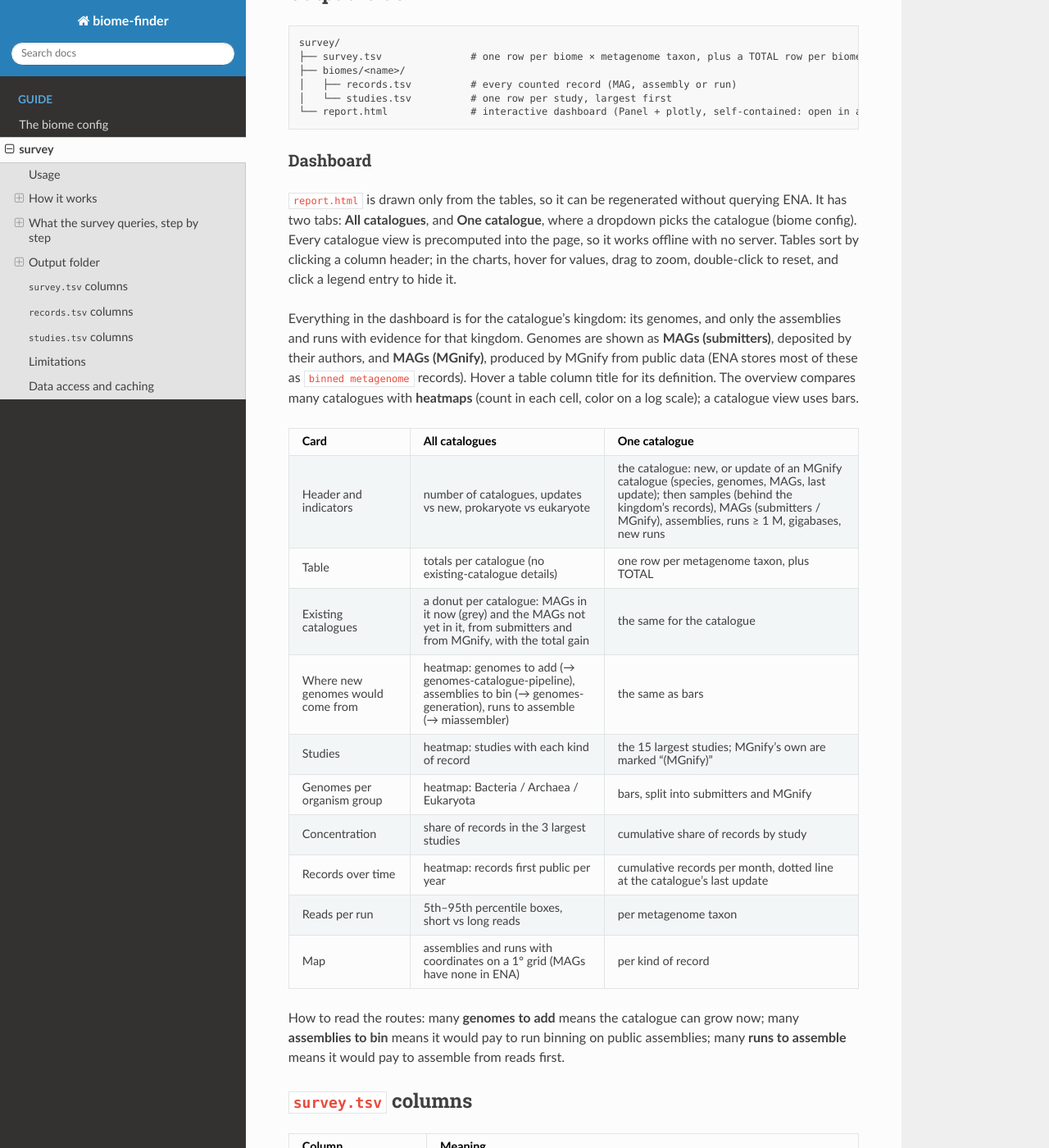
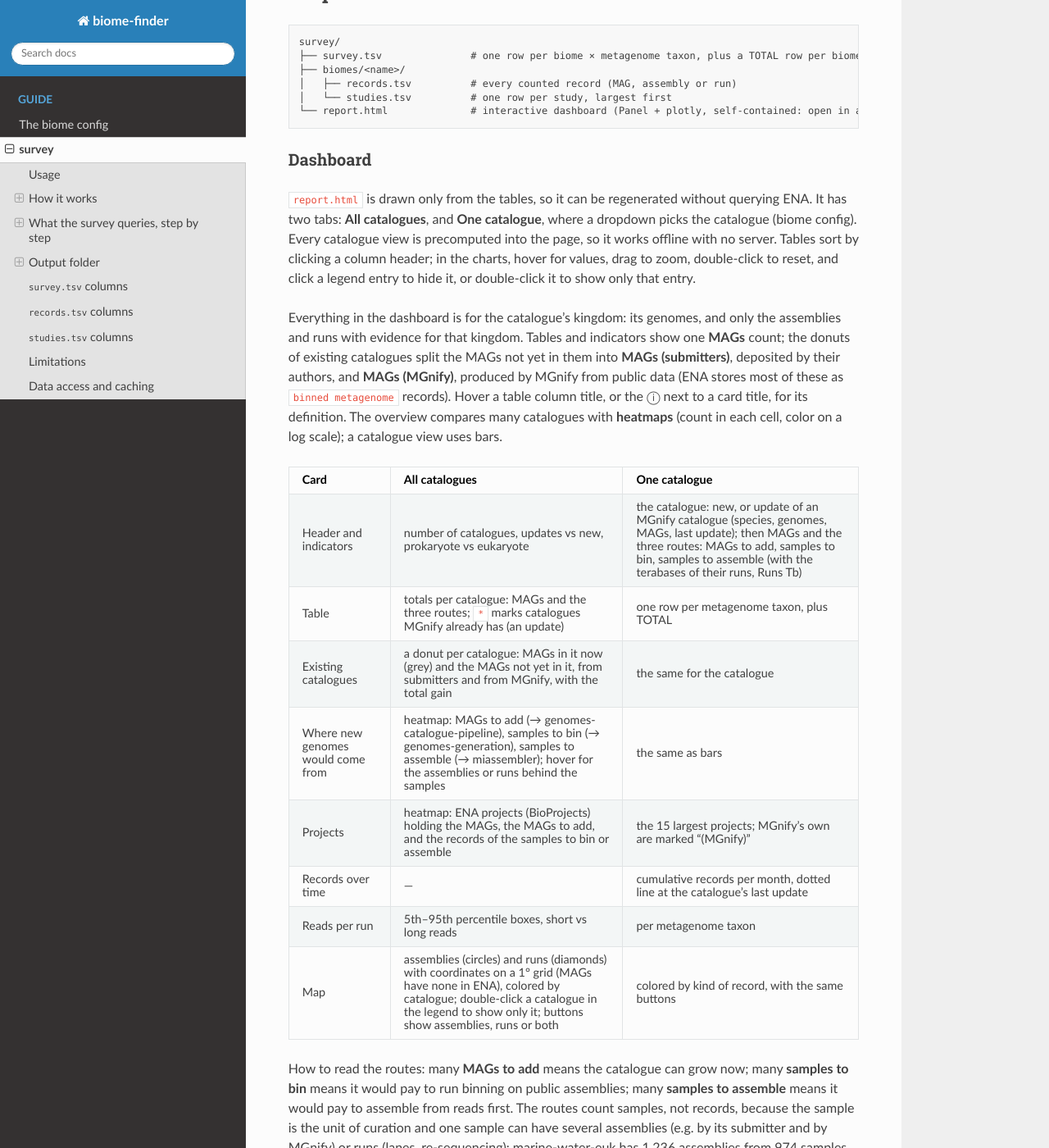
Before and after one commit to dezordi/biome-finder, a Sphinx documentation site: the page built from docs/survey.md, in a window 1280 px wide and 1400 px high, scrolled down 8306 px. Shown: the whole window at 82% size. Built offline with Sphinx 7.4.7 and the Read the Docs theme 3.1.0, drawn with Linux system fonts in a browser that asks for light colours; some of the changed text lies outside the part shown.

Commit message:
Focus the survey dashboard on what can be added, binned or assembled
- Tables show MAGs, MAGs to add, samples to bin, samples to assemble and Runs Tb;
  the record counts behind each route are in the routes chart hover
- Mark catalogues MGnify already has with "*"
- Projects per catalogue counted per route, with a tooltip on project cards
- Maps: assemblies as circles, runs as diamonds, buttons to show either or both,
  legend grouped per catalogue so a double-click isolates it
- Drop the organism-group, per-year and project-share charts

Co-Authored-By: Claude Opus 5.5 <noreply@anthropic.com>

```diff
--- a/docs/survey.md
+++ b/docs/survey.md
@@ -174,8 +174,8 @@ The survey keeps every node under a `{mgnify_lineages}` entry and drops every no
 
 This is context only: MGnify counts every analysed sample in the lineage, of any kingdom and
 including amplicon studies, so it is not a count for the catalogue's kingdom. The dashboard shows
-**Samples** instead: the distinct samples behind the kingdom's genomes (their `derived from` source
-samples), assemblies and runs (marine-water-euk: 2,799).
+the distinct samples of two routes instead: **Samples to bin** and **Samples to assemble**
+(marine-water-euk: 974 and 1,713).
 
 ### 3. Tax IDs (`metagenome_taxa`, `kingdom`)
 
@@ -302,31 +302,37 @@ survey/
 It has two tabs: **All catalogues**, and **One catalogue**, where a dropdown picks the
 catalogue (biome config). Every catalogue view is precomputed into the page, so it works
 offline with no server. Tables sort by clicking a column header; in the charts, hover for
-values, drag to zoom, double-click to reset, and click a legend entry to hide it.
+values, drag to zoom, double-click to reset, and click a legend entry to hide it, or double-click it to show only that entry.
 
 Everything in the dashboard is for the catalogue's kingdom: its genomes, and only the
-assemblies and runs with evidence for that kingdom. Genomes are shown as **MAGs
+assemblies and runs with evidence for that kingdom. Tables and indicators show one **MAGs**
+count; the donuts of existing catalogues split the MAGs not yet in them into **MAGs
 (submitters)**, deposited by their authors, and **MAGs (MGnify)**, produced by MGnify from
 public data (ENA stores most of these as `binned metagenome` records). Hover a table column
-title for its definition. The overview compares many catalogues with **heatmaps** (count in
+title, or the ⓘ next to a card title, for its definition. The overview compares many catalogues with **heatmaps** (count in
 each cell, color on a log scale); a catalogue view uses bars.
 
 | Card | All catalogues | One catalogue |
 |---|---|---|
-| Header and indicators | number of catalogues, updates vs new, prokaryote vs eukaryote | the catalogue: new, or update of an MGnify catalogue (species, genomes, MAGs, last update); then samples (behind the kingdom's records), MAGs (submitters / MGnify), assemblies, runs ≥ 1 M, gigabases, new runs |
-| Table | totals per catalogue (no existing-catalogue details) | one row per metagenome taxon, plus TOTAL |
+| Header and indicators | number of catalogues, updates vs new, prokaryote vs eukaryote | the catalogue: new, or update of an MGnify catalogue (species, genomes, MAGs, last update); then MAGs and the three routes: MAGs to add, samples to bin, samples to assemble (with the terabases of their runs, Runs Tb) |
+| Table | totals per catalogue: MAGs and the three routes; `*` marks catalogues MGnify already has (an update) | one row per metagenome taxon, plus TOTAL |
 | Existing catalogues | a donut per catalogue: MAGs in it now (grey) and the MAGs not yet in it, from submitters and from MGnify, with the total gain | the same for the catalogue |
-| Where new genomes would come from | heatmap: genomes to add (→ genomes-catalogue-pipeline), assemblies to bin (→ genomes-generation), runs to assemble (→ miassembler) | the same as bars |
-| Studies | heatmap: studies with each kind of record | the 15 largest studies; MGnify's own are marked "(MGnify)" |
-| Genomes per organism group | heatmap: Bacteria / Archaea / Eukaryota | bars, split into submitters and MGnify |
-| Concentration | share of records in the 3 largest studies | cumulative share of records by study |
-| Records over time | heatmap: records first public per year | cumulative records per month, dotted line at the catalogue's last update |
+| Where new genomes would come from | heatmap: MAGs to add (→ genomes-catalogue-pipeline), samples to bin (→ genomes-generation), samples to assemble (→ miassembler); hover for the assemblies or runs behind the samples | the same as bars |
+| Projects | heatmap: ENA projects (BioProjects) holding the MAGs, the MAGs to add, and the records of the samples to bin or assemble | the 15 largest projects; MGnify's own are marked "(MGnify)" |
+| Records over time | — | cumulative records per month, dotted line at the catalogue's last update |
 | Reads per run | 5th–95th percentile boxes, short vs long reads | per metagenome taxon |
-| Map | assemblies and runs with coordinates on a 1° grid (MAGs have none in ENA) | per kind of record |
+| Map | assemblies (circles) and runs (diamonds) with coordinates on a 1° grid (MAGs have none in ENA), colored by catalogue; double-click a catalogue in the legend to show only it; buttons show assemblies, runs or both | colored by kind of record, with the same buttons |
 
-How to read the routes: many **genomes to add** means the catalogue can grow now; many
-**assemblies to bin** means it would pay to run binning on public assemblies; many **runs to
-assemble** means it would pay to assemble from reads first.
+How to read the routes: many **MAGs to add** means the catalogue can grow now; many
+**samples to bin** means it would pay to run binning on public assemblies; many **samples to
+assemble** means it would pay to assemble from reads first. The routes count samples, not
+records, because the sample is the unit of curation and one sample can have several assemblies
+(e.g. by its submitter and by MGnify) or runs (lanes, re-sequencing): marine-water-euk has
+1,236 assemblies from 974 samples to bin and 1,931 runs from 1,713 samples to assemble. A
+sample whose data is already further processed (a genome, or for reads an assembly) is left
+out, because each sample enters at its most processed public data. The record counts
+(`contigs_to_bin`, `runs_to_assemble`) and the full ones (`contigs_kingdom`,
+`runs_1m_kingdom`) stay in `survey.tsv`.
 
 ## `survey.tsv` columns
 
```
Also changed, not shown: 2 other files.
